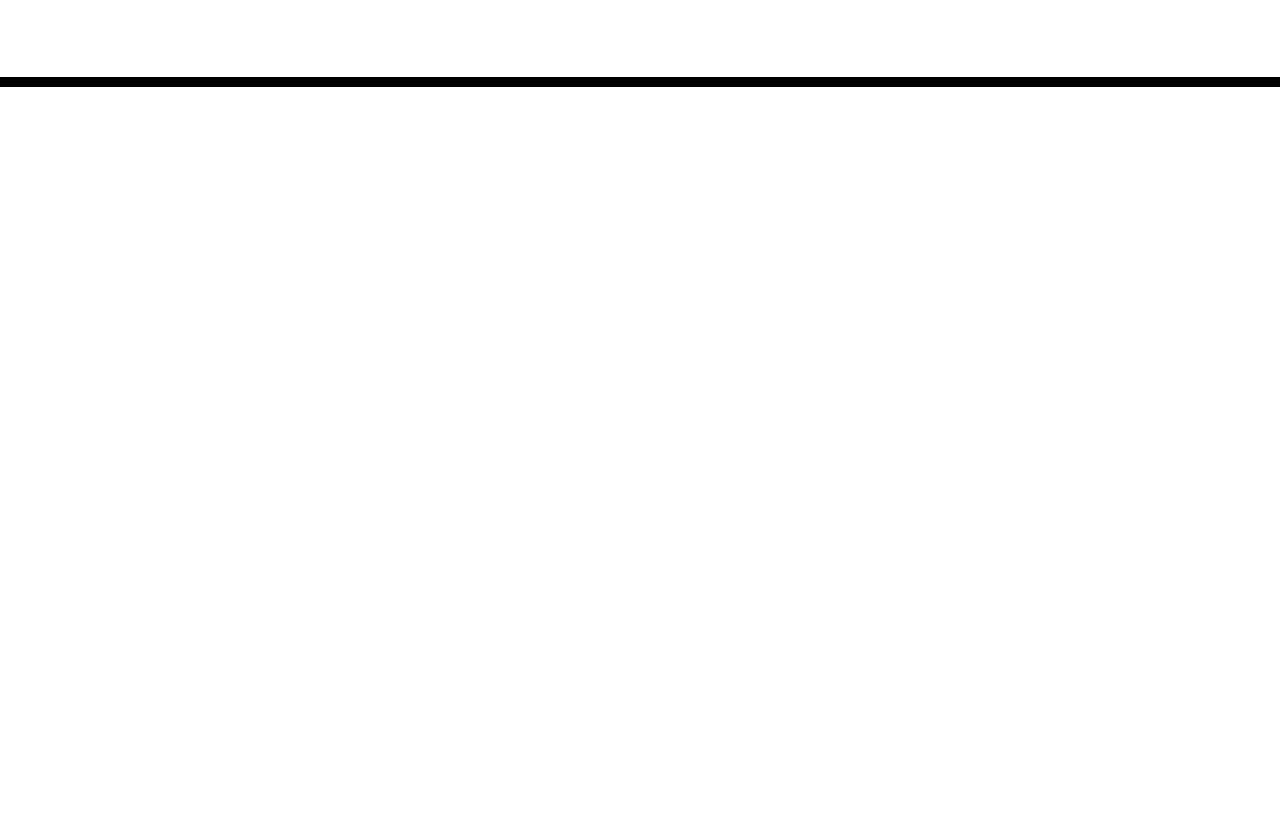
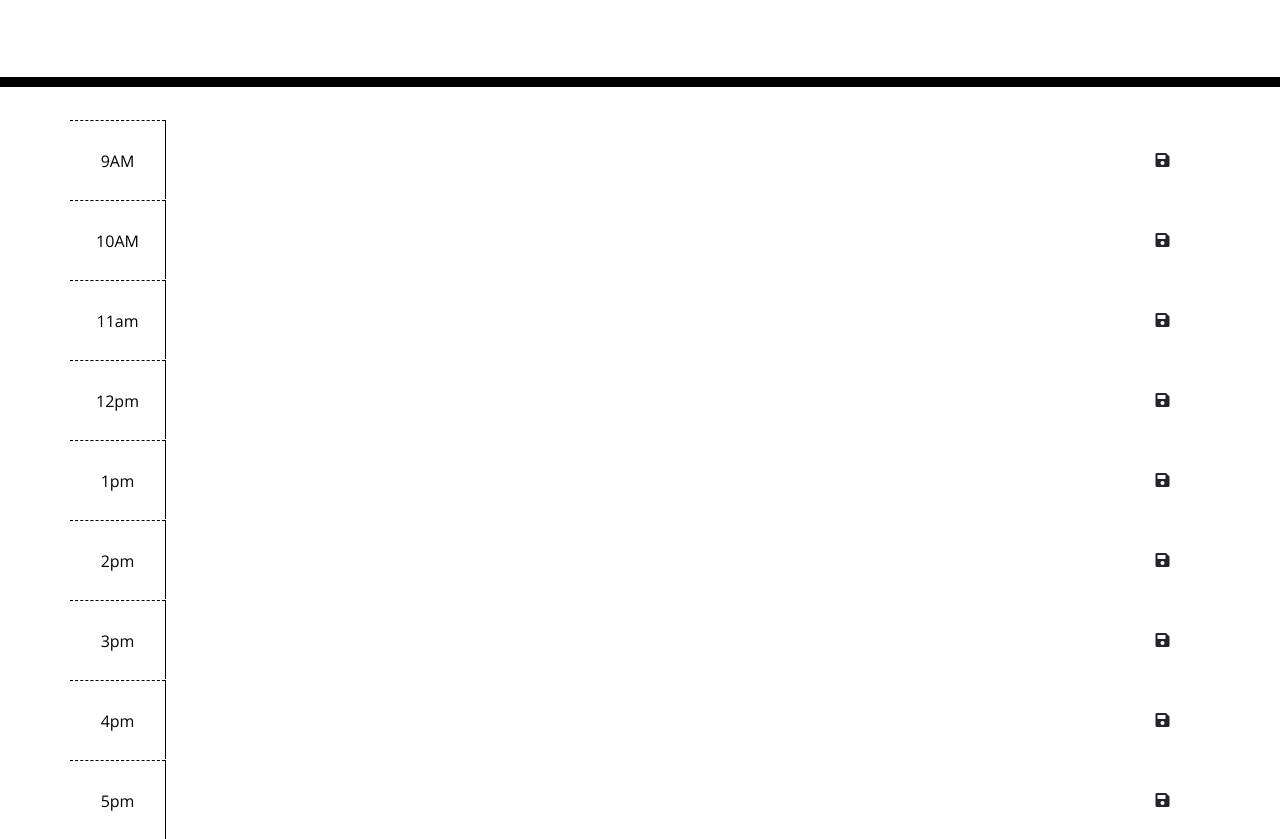
Before and after one commit to Marcodotr/scheduler-api, a plain HTML site: page index.html in a window 1280 px wide. Shown: the part 181-1020 px from the top of the page. Before the commit the page ends 800 px from the top, so only its background shows below. Drawn offline with nearby package versions, Linux system fonts and the light colour scheme.

Commit message:
added time blocks

```diff
--- a/index.html
+++ b/index.html
@@ -19,6 +19,7 @@
       rel="stylesheet"
     />
     <link rel="stylesheet" href="style.css" />
+
     <title>Work Day Scheduler</title>
   </head>
 
@@ -30,9 +31,83 @@
     </header>
     <div class="container">
       <!-- Timeblocks go here -->
+      <div id="9" class="row time-block">
+        <div class="col-md-1 hour">
+          9AM
+        </div>
+        <textarea class="col-md-10 textValue">
+        </textarea>
+        <button class="btn save-button col-md-1"><i class="fas fa-save"></i></button>
+      </div>
+      <div id="10" class="row time-block">
+        <div class="col-md-1 hour">
+          10AM
+        </div>
+        <textarea class="col-md-10 textValue">
+        </textarea>
+        <button class="btn save-button col-md-1"><i class="fas fa-save"></i></button>
+      </div>
+      <div id="11" class="row time-block">
+        <div class="col-md-1 hour">
+          11am
+        </div>
+        <textarea class="col-md-10 textValue">
+        </textarea>
+        <button class="btn save-button col-md-1"><i class="fas fa-save"></i></button>
+      </div>
+      <div id="12" class="row time-block">
+        <div class="col-md-1 hour">
+          12pm
+        </div>
+        <textarea class="col-md-10 textValue">
+        </textarea>
+        <button class="btn save-button col-md-1"><i class="fas fa-save"></i></button>
+      </div>
+      <div id="1" class="row time-block">
+        <div class="col-md-1 hour">
+          1pm
+        </div>
+        <textarea class="col-md-10 textValue">
+        </textarea>
+        <button class="btn save-button col-md-1"><i class="fas fa-save"></i></button>
+      </div>
+      <div id="2" class="row time-block">
+        <div class="col-md-1 hour">
+          2pm
+        </div>
+        <textarea class="col-md-10 textValue">
+        </textarea>
+        <button class="btn save-button col-md-1"><i class="fas fa-save"></i></button>
+      </div>
+      <div id="3" class="row time-block">
+        <div class="col-md-1 hour">
+          3pm
+        </div>
+        <textarea class="col-md-10 textValue">
+        </textarea>
+        <button class="btn save-button col-md-1"><i class="fas fa-save"></i></button>
+      </div>
+      <div id="4" class="row time-block">
+        <div class="col-md-1 hour">
+          4pm
+        </div>
+        <textarea class="col-md-10 textValue">
+        </textarea>
+        <button class="btn save-button col-md-1"><i class="fas fa-save"></i></button>
+      </div>
+      <div id="5" class="row time-block">
+        <div class="col-md-1 hour">
+          5pm
+        </div>
+        <textarea class="col-md-10 textValue">
+        </textarea>
+        <button class="btn save-button col-md-1"><i class="fas fa-save"></i></button>
+      </div>
+
     </div>
 
     <script src="https://cdnjs.cloudflare.com/ajax/libs/jquery/3.2.1/jquery.min.js"></script>
     <script src="https://cdnjs.cloudflare.com/ajax/libs/moment.js/2.24.0/moment.min.js"></script>
+    <script src="/HomeWork/scheduler-api/script.js"></script>
   </body>
 </html>
--- /dev/null
+++ b/script.js
@@ -0,0 +1,5 @@
+// save button to add value of input to local.set storage
+// local strage.get text area
+// display date /moment
+//conditionally render colors for past present future
+$("#currentDay").text(moment().format("MMM Do,YYYY, hh"))
```
